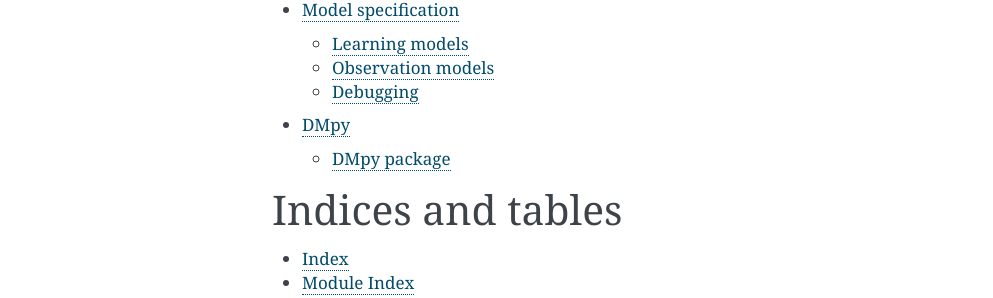
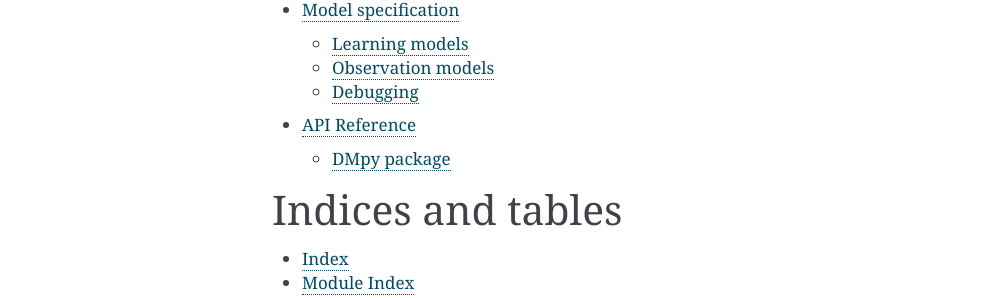
Before and after one commit to tobywise/DMpy, a Sphinx documentation site: the page built from docs/index.rst, in a window 1280 px wide. Shown: the part 392-690 px from the top of the page, without its empty margins (148-1141 px from the left). Built offline with Sphinx 7.4.7, drawn with Linux system fonts in a browser that asks for light colours.

Commit message:
Sphinx docs

```diff
--- /dev/null
+++ b/docs/api.rst
@@ -0,0 +1,7 @@
+API Reference
+=============
+
+.. toctree::
+   :maxdepth: 2
+
+   api/DMpy
--- a/docs/index.rst
+++ b/docs/index.rst
@@ -15,7 +15,7 @@
    model_fitting
    model_fitting_errors
    model_specification
-   api/modules
+   api
 
 
 
```
